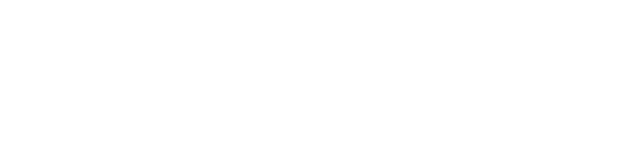
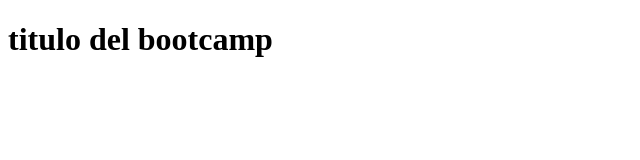
Before and after one commit to karenpacasibt/proyecto-bootcamp, a plain HTML site: page index.html in a window 1280 px wide. Shown: the whole page, without its empty margins (0-640 px from the left). Drawn offline with Linux system fonts and the light colour scheme.

Commit message:
Adicionando el titulo (#1)

```diff
--- a/index.html
+++ b/index.html
@@ -6,6 +6,6 @@
     <title>Proyecto bootcamp</title>
 </head>
 <body>
-
+    <h1>titulo del bootcamp</h1>
 </body>
 </html>
```
